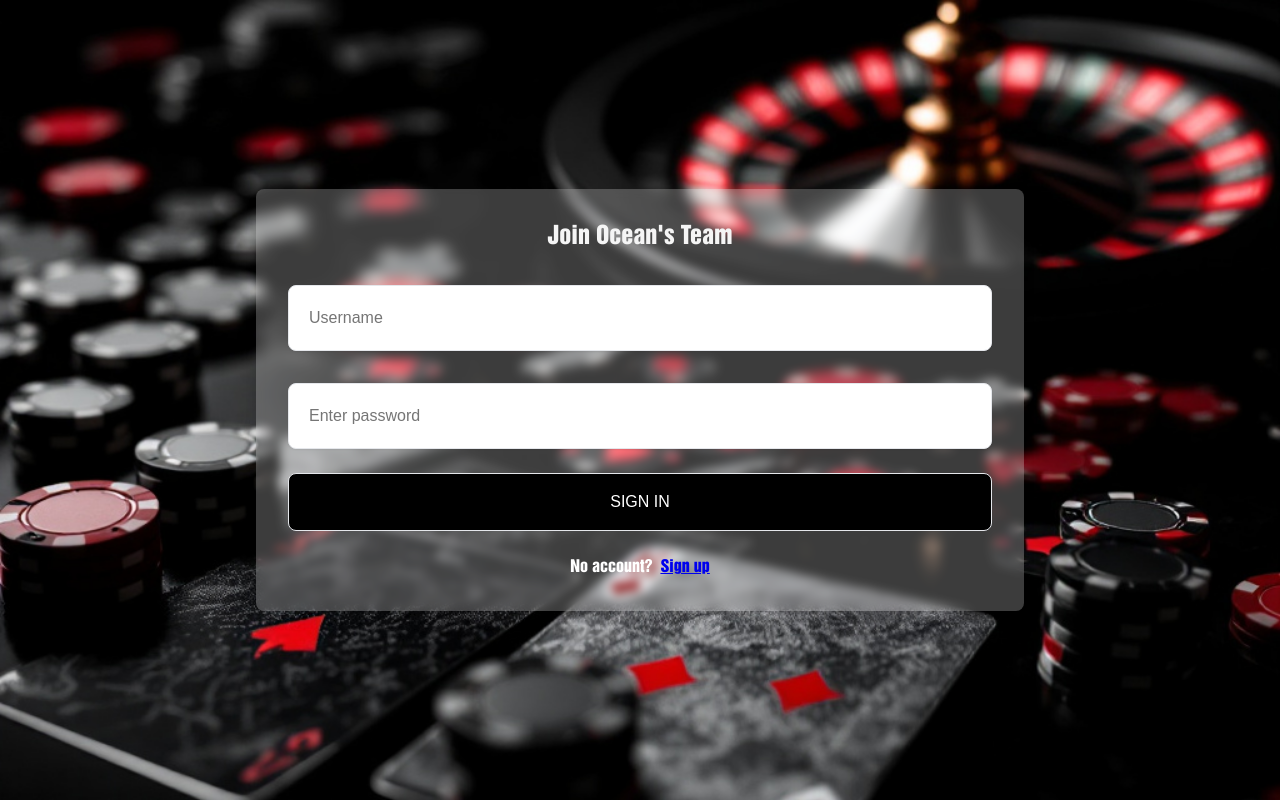
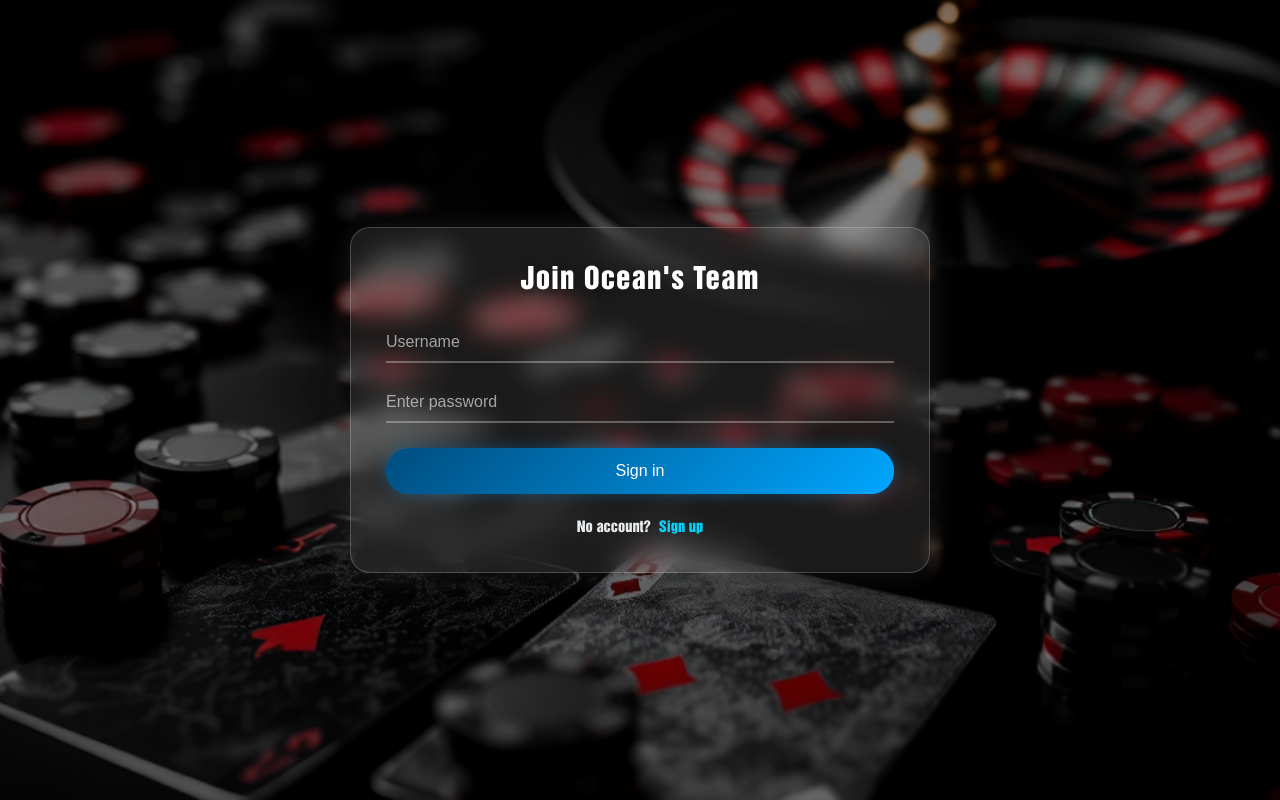
Before and after one commit to itsmrval/2bgp-ad, a React (Create React App) app in the folder frontend/: page /login in a window 1280 px wide. Built offline with nearby package versions, Linux system fonts and the light colour scheme; the HTML template or start-up script is replaced by a standard one.

Commit message:
feat(frontend) enhance login and signup forms with improved styling and error handling

```diff
--- a/frontend/src/assets/styles/test.css
+++ b/frontend/src/assets/styles/test.css
@@ -1,172 +1,194 @@
-/* Conteneur principal */
-.login-container {
-  display: flex;
-  height: 100vh;
-  width: 100vw;
-  position: relative;
+/* Reset and base styles */
+* {
   margin: 0;
   padding: 0;
   box-sizing: border-box;
-  background-color: transparent;
+}
+
+body, html {
+  height: 100%;
+  width: 100%;
+  overflow: hidden; /* Prevent scrolling */
+  font-family: 'Arial', sans-serif;
+}
+
+/* Main container - full screen with background */
+.login-container {
+  width: 100vw;
+  height: 100vh;
+  display: flex;
   justify-content: center;
   align-items: center;
-  background-image: url('../../assets/img/roulette.jpg'); /* Update this path to your actual image location */
+  background-image: url('../../assets/img/roulette.jpg'); /* Update this path to your actual image */
   background-size: cover;
   background-position: center;
   background-repeat: no-repeat;
+  padding: 0;
+  position: relative;
 }
 
-/* Bouton d'enregistrement */
-.save-button {
+/* Create overlay for better text readability */
+.login-container::before {
+  content: '';
   position: absolute;
-  top: 1rem;
-  left: 1rem;
-  z-index: 10;
+  top: 0;
+  left: 0;
+  right: 0;
+  bottom: 0;
+  background: rgba(0, 0, 0, 0.5);
+  z-index: 1;
 }
 
-.save-button button {
-  background-color: black;
+/* Stylish glass card with enhanced effect */
+.form {
+  position: relative;
+  z-index: 2;
+  width: 90%;
+  max-width: 580px;
+  padding: 35px;
+  background: rgba(255, 255, 255, 0.1);
+  backdrop-filter: blur(12px);
+  -webkit-backdrop-filter: blur(12px);
+  border-radius: 20px;
+  border: 1px solid rgba(255, 255, 255, 0.2);
+  box-shadow:
+    0 25px 45px rgba(0, 0, 0, 0.2),
+    0 0 30px rgba(255, 255, 255, 0.1);
   color: white;
-  padding: 0.5rem 1rem;
-  border: none;
-  border-radius: 9999px;
+  animation: fadeIn 0.5s ease-out;
+  overflow: hidden;
+}
+
+/* Form title styling */
+.form-title {
+  font-size: 1.8rem;
+  font-weight: 600;
+  text-align: center;
+  margin-bottom: 25px;
+  color: #fff;
+  text-shadow: 0 2px 10px rgba(0, 0, 0, 0.3);
+  letter-spacing: 1px;
+}
+
+/* Input container styling */
+.input-container {
+  position: relative;
   display: flex;
   align-items: center;
-  cursor: pointer;
-  font-size: 1rem;
+  margin-bottom: 20px;
+  border-bottom: 2px solid rgba(255, 255, 255, 0.3);
+  transition: border-color 0.3s ease;
 }
 
-/* Styles du formulaire */
-.form {
-  background-color: transparent;/* Semi-transparent white background */
-  display: block;
-  padding: 2rem;
-  max-width: 450px;
-  width: 90%;
-  border-radius: 0.5rem;
-  box-shadow: 0 10px 15px -3px rgba(0, 0, 0, 0.2),
-              0 4px 6px -2px rgba(0, 0, 0, 0.1);
-  box-sizing: border-box;
-  backdrop-filter: blur(5px); /* Optional: adds a slight blur effect to what's behind the form */
+.input-container:focus-within {
+  border-bottom-color: #00d4ff;
 }
 
-
-
-
-
-/* Titres de la section droite */
-.title {
-  font-size: 6rem;
-  font-weight: 900;
-  margin: 0.5rem 0;
+/* Input styling */
+.input-container input {
+  flex: 1;
+  background: transparent;
+  border: none;
+  outline: none;
+  color: white;
+  font-size: 16px;
+  padding: 10px 0;
 }
 
-.title.black {
-  color:whitesmoke;
+.input-container input::placeholder {
+  color: rgba(255, 255, 255, 0.6);
 }
 
-.title.red {
-  color: #B91C1C;
+/* Submit button styling */
+.submit {
+  width: 100%;
+  padding: 14px;
+  background: linear-gradient(135deg, #004d7f, #00a6ff);
+  color: white;
+  border: none;
+  border-radius: 30px;
+  font-size: 16px;
+  cursor: pointer;
+  display: flex;
+  justify-content: center;
+  align-items: center;
+  gap: 10px;
+  transition: all 0.3s ease;
+  box-shadow: 0 0 15px rgba(0, 166, 255, 0.3);
+  position: relative;
+  overflow: hidden;
+  margin-top: 25px;
 }
 
-/* Styles du formulaire */
-.form {
-  background-color: #ffffff3c;
-  display: block;
-  padding: 2rem;
-  max-width: 850px;
-  width: 60%;
-  border-radius: 0.5rem;
-  box-shadow: 0 10px 15px -3px rgba(0, 0, 0, 0.1),
-              0 4px 6px -2px rgba(0, 0, 0, 0.05);
-  box-sizing: border-box;
-}
-
-.form-title {
-  font-size: 1.5rem;
-  line-height: 2rem;
-  font-weight: 600;
-  text-align: center;
-  color: whitesmoke;
-  margin-bottom: 1.5rem;
-}
-
-.input-container {
-  position: relative;
-  margin-bottom: 1rem;
-  width: 100%;
-  box-sizing: border-box;
-}
-
-.input-container input,
-.form button {
-  outline: none;
-  border: 1px solid #e5e7eb;
-  margin: 8px 0;
-  box-sizing: border-box;
-}
-
-.input-container input {
-  background-color: #fff;
-  padding: 1.25rem;
-  padding-right: 3rem;
-  font-size: 1rem;
-  line-height: 1.5rem;
-  width: 100%;
-  border-radius: 0.5rem;
-  box-shadow: 0 1px 2px 0 rgba(0, 0, 0, 0.05);
-  box-sizing: border-box;
-}
-
-.input-container span {
-  display: grid;
+.submit::before {
+  content: '';
   position: absolute;
-  top: 0;
-  bottom: 0;
-  right: 0;
-  padding-left: 1rem;
-  padding-right: 1rem;
-  place-content: center;
-}
-
-.input-container span svg {
-  color: #9CA3AF;
-  width: 1.25rem;
-  height: 1.25rem;
-}
-
-.submit {
-  display: block;
-  padding: 1rem 1.5rem;
-  background-color: rgb(0, 0, 0);
-  color: #ffffff;
-  font-size: 1rem;
-  line-height: 1.5rem;
-  font-weight: 500;
-  width: 100%;
-  border-radius: 0.5rem;
-  text-transform: uppercase;
-  margin-top: 1.5rem;
-  cursor: pointer;
-  transition: background-color 0.3s ease;
+  top: -2px;
+  left: -2px;
+  right: -2px;
+  bottom: -2px;
+  z-index: -1;
+  background: linear-gradient(45deg, #004d7f, #00a6ff, #004d7f);
+  background-size: 300%;
+  border-radius: 32px;
+  animation: glowing 3s linear infinite;
 }
 
 .submit:hover {
-  background-color: #FF0000;
+  transform: translateY(-3px);
+  box-shadow: 0 7px 20px rgba(0, 166, 255, 0.4);
 }
 
+.submit:active {
+  transform: translateY(-1px);
+}
+
+/* Signup link styling */
 .signup-link {
-  color: #ffffff;
-  font-size: 1rem;
-  line-height: 1.5rem;
   text-align: center;
+  margin-top: 25px;
+  font-size: 0.9rem;
+  color: #e9ecef;
   display: flex;
   justify-content: center;
   align-items: center;
   gap: 8px;
-  margin-top: 1.5rem;
 }
 
 .signup-link a {
-  text-decoration: underline;
+  color: #00d4ff;
+  text-decoration: none;
+  font-weight: bold;
+  transition: all 0.3s ease;
 }
+
+.signup-link a:hover {
+  text-shadow: 0 0 8px rgba(0, 212, 255, 0.5);
+}
+
+/* Animation keyframes */
+@keyframes fadeIn {
+  from { opacity: 0; transform: translateY(20px); }
+  to { opacity: 1; transform: translateY(0); }
+}
+
+@keyframes glowing {
+  0% { background-position: 0 0; }
+  50% { background-position: 100% 0; }
+  100% { background-position: 0 0; }
+}
+
+/* Error message styling */
+.error-message {
+  color: #ff5252;
+  text-align: center;
+  margin-bottom: 15px;
+  font-size: 0.9rem;
+}
+
+/* Mobile responsiveness */
+@media (max-width: 580px) {
+  .form {
+    padding: 25px 20px;
+  }
+}
--- a/frontend/src/components/login/Login.jsx
+++ b/frontend/src/components/login/Login.jsx
@@ -23,7 +23,8 @@ function Login() {
     return (
         <div className="login-container">
             <form className="form" onSubmit={handleSubmit}>
-                <p className="form-title">Join Ocean's Team</p>
+                <h1 className="form-title">Join Ocean's Team</h1>
+
                 {error && <p className="error-message">{error}</p>}
 
                 <div className="input-container">
@@ -34,9 +35,6 @@ function Login() {
                         onChange={(e) => setIdentifier(e.target.value)}
                         required
                     />
-                    <span>
-                        {/* Icon */}
-                    </span>
                 </div>
 
                 <div className="input-container">
@@ -47,9 +45,6 @@ function Login() {
                         onChange={(e) => setPassword(e.target.value)}
                         required
                     />
-                    <span>
-                        {/* Icon */}
-                    </span>
                 </div>
 
                 <button className="submit" type="submit" disabled={loading}>
--- a/frontend/src/components/signup/signup.jsx
+++ b/frontend/src/components/signup/signup.jsx
@@ -23,7 +23,9 @@ function Signup() {
     return (
         <div className="login-container">
             <form className="form" onSubmit={handleSubmit}>
-                <p className="form-title">Join Ocean's Team</p>
+                <h1 className="form-title">Join Ocean's Team</h1>
+
+                {error && <p className="error-message">{error}</p>}
 
                 <div className="input-container">
                     <input
@@ -44,8 +46,6 @@ function Signup() {
                     />
                 </div>
 
-                {error && <p style={{ color: 'red' }}>{error}</p>}
-
                 <button className="submit" type="submit" disabled={loading}>
                     {loading ? 'Signing up...' : 'Sign up'}
                 </button>
```
